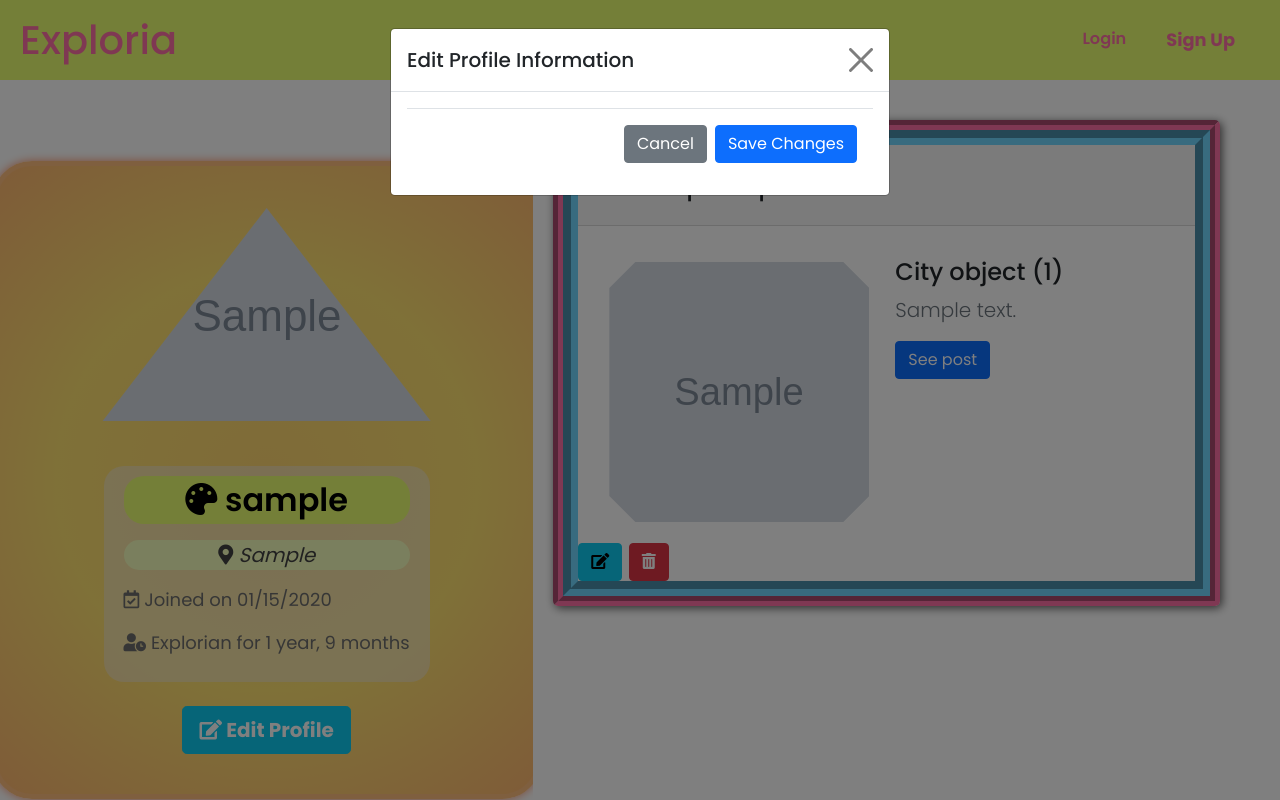
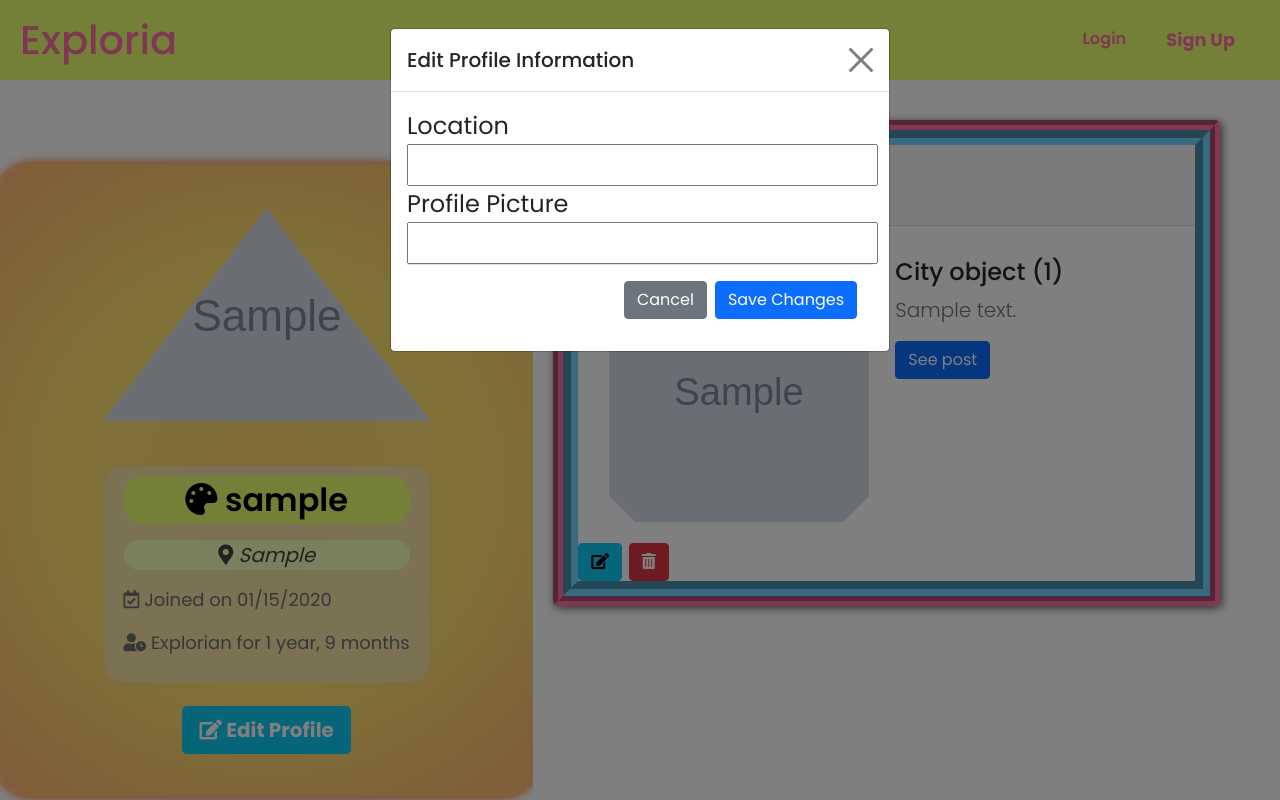
Before and after one commit to bryancurtis3/exploria-app, a Django app: page /users/1/ in a window 1280 px wide, after a click on "Edit Profile". Run offline with Django 3.2, Linux system fonts and the light colour scheme; tables that the repository leaves empty hold one stand-in row (values such as "Sample post"); grey boxes marked "Sample" are stand-in pictures; style sheets or scripts are compiled from the project's sources; some libraries are stand-ins or nearby versions.

Commit message:
Create Profile update form

```diff
--- a/main_app/templates/profile.html
+++ b/main_app/templates/profile.html
@@ -32,15 +32,16 @@
                 <button type="button" class="btn-close" data-bs-dismiss="modal" aria-label="Cancel"></button>
               </div>
               <div class="modal-body">
-                <form action="{% url 'profile_update' profile.user.pk %}" method="POST">
+                <form action="{% url 'profile_update' profile.pk %}" method="POST">
                   {% csrf_token %}
-                  {{ form.as_p }}
-
-
-                <div class="modal-footer">
-                  <button type="button" class="btn btn-secondary" data-bs-dismiss="modal">Cancel</button>
-                  <input type="submit" class="btn btn-primary" value="Save Changes" />
-                </div>
+                  <label for="locationInput">Location</label>
+                  <input type="text" class="location input" name="locationInput" required />
+                  <label for="imageInput">Profile Picture</label>
+                  <input type="text" class="image input" name="imageInput" required />
+                  <div class="modal-footer">
+                    <button type="button" class="btn btn-secondary" data-bs-dismiss="modal">Cancel</button>
+                    <input type="submit" class="btn btn-primary" value="Save Changes" />
+                  </div>
                 </form>
               </div>
             </div>
--- a/main_app/views.py
+++ b/main_app/views.py
@@ -74,31 +74,34 @@ class Signup(TemplateView):
           return render(request, "registration/signup.html", context) # FIXME - if invalid form input, how to redirect back to modal form? Currently redirecting to unused signup page
 
 
+class ProfileUpdateForm(ModelForm):
+    class Meta:
+        model = Profile
+        fields = ['location', 'image']
+
 class UserProfile(DetailView):
-  #model = User
   model = Profile
   template_name = "profile.html"
 
   def get_context_data(self, **kwargs):
     context = super().get_context_data(**kwargs)
-    # context["profile"] = Profile.objects.filter(user_id=self.object.pk)
     context["posts"] = Post.objects.filter(user=self.object.pk)
-    context["update_form"] = UserChangeForm()
+    context["update_form"] = ProfileUpdateForm()
     return context
 
 class ProfileUpdate(TemplateView):
   template_name = "user_update.html"
 
   def get(self, request):
-    form = UserChangeForm()
+    form = ProfileUpdateForm()
     context = {"form" : form}
     return render(request, "user_update.html", context)
 
-  def post(self, request):
-    form = UserChangeForm(request.POST)
+  def post(self, request, pk):
+    form = ProfileUpdateForm(request.POST)
     if form.is_valid():
-      user = form.save()
-      Profile.objects.update()
+      Profile.objects.save(location=request.POST.get('location'), image=request.POST.get('image'), user=pk)
+      #user=request.user.profile.pk)
       return redirect("profile")
     else:
       context = {"form": form}
```
Also changed, not shown: main_app/templates/home.html (+4 -4 lines), main_app/templates/user_update.html (+6 -3 lines).
